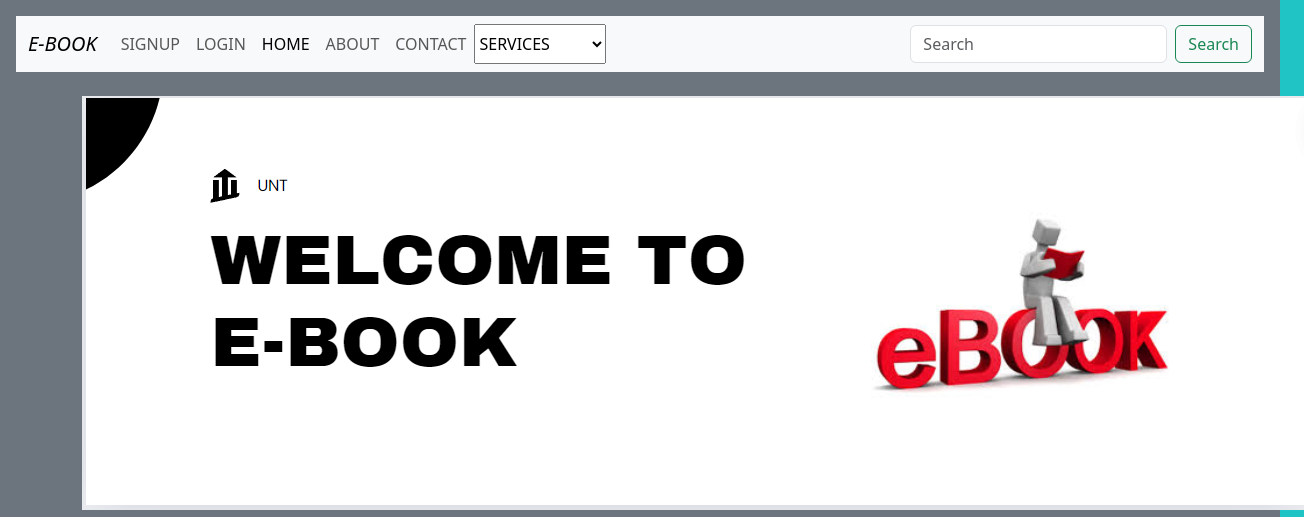
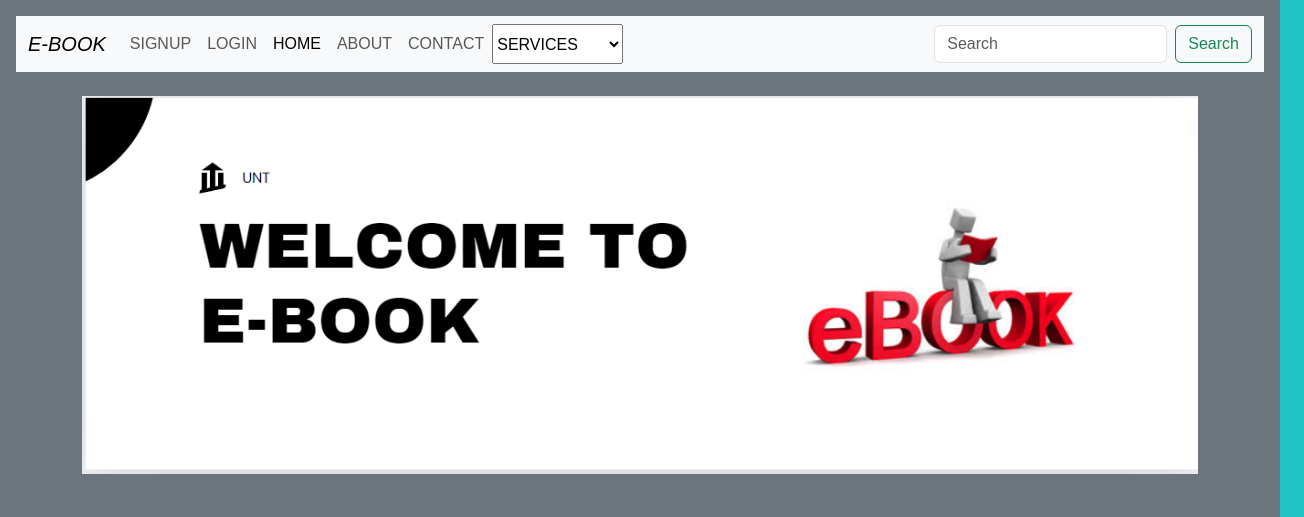
Before and after one commit to Sahithi-mamidipally/Lab_0, a plain HTML site: page Lab_0.html in a window 1280 px wide. Shown: the top 517 px of the page, 1304 px wide, since content can reach past the window. Drawn offline with nearby package versions, Linux system fonts and the light colour scheme.

Commit message:
Initial commit

```diff
--- a/Lab_0.html
+++ b/Lab_0.html
@@ -17,7 +17,7 @@
 
     <script src="https://cdn.jsdelivr.net/npm/bootstrap@5.3.3/dist/js/bootstrap.bundle.min.js"></script>
 
-    <link rel="stylesheet" href="Front_end.css" />
+    <link rel="stylesheet" href="Lab_0.css" />
   </head>
   <body style="background: rgb(33, 196, 196);">
     <header class=" text-bg-secondary p-3">
```
